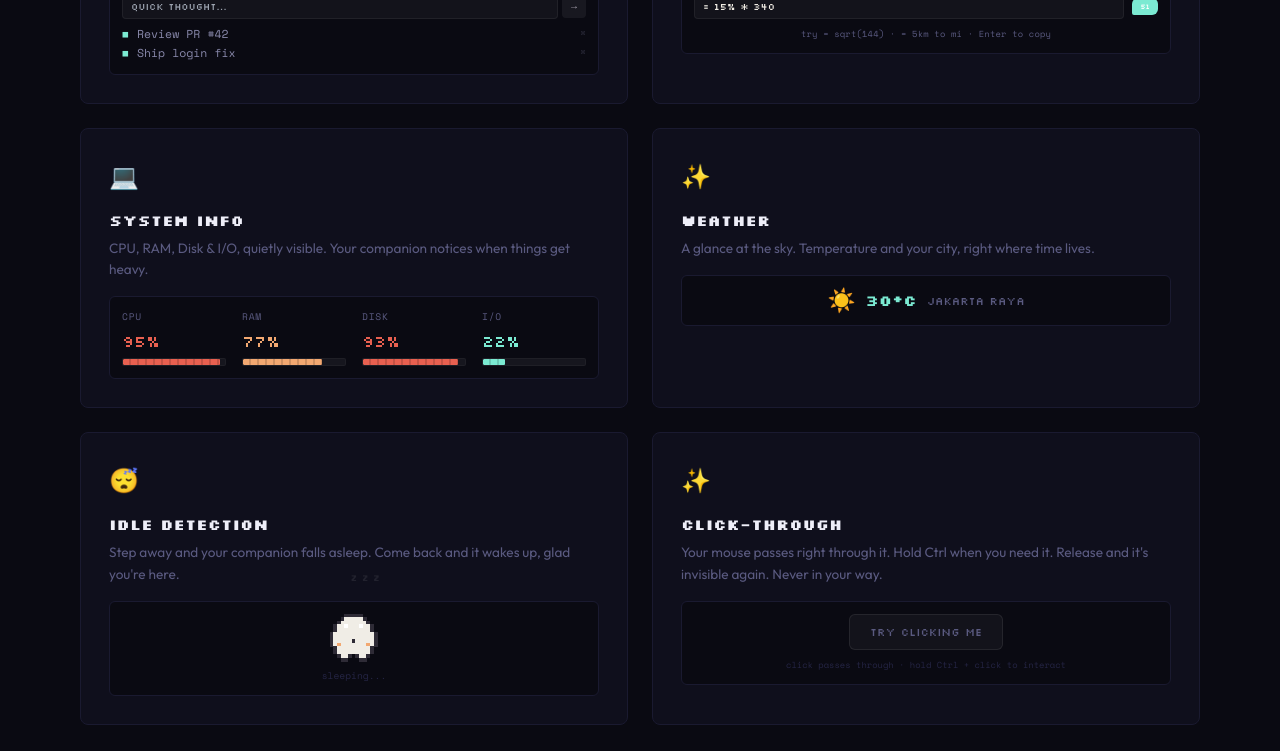
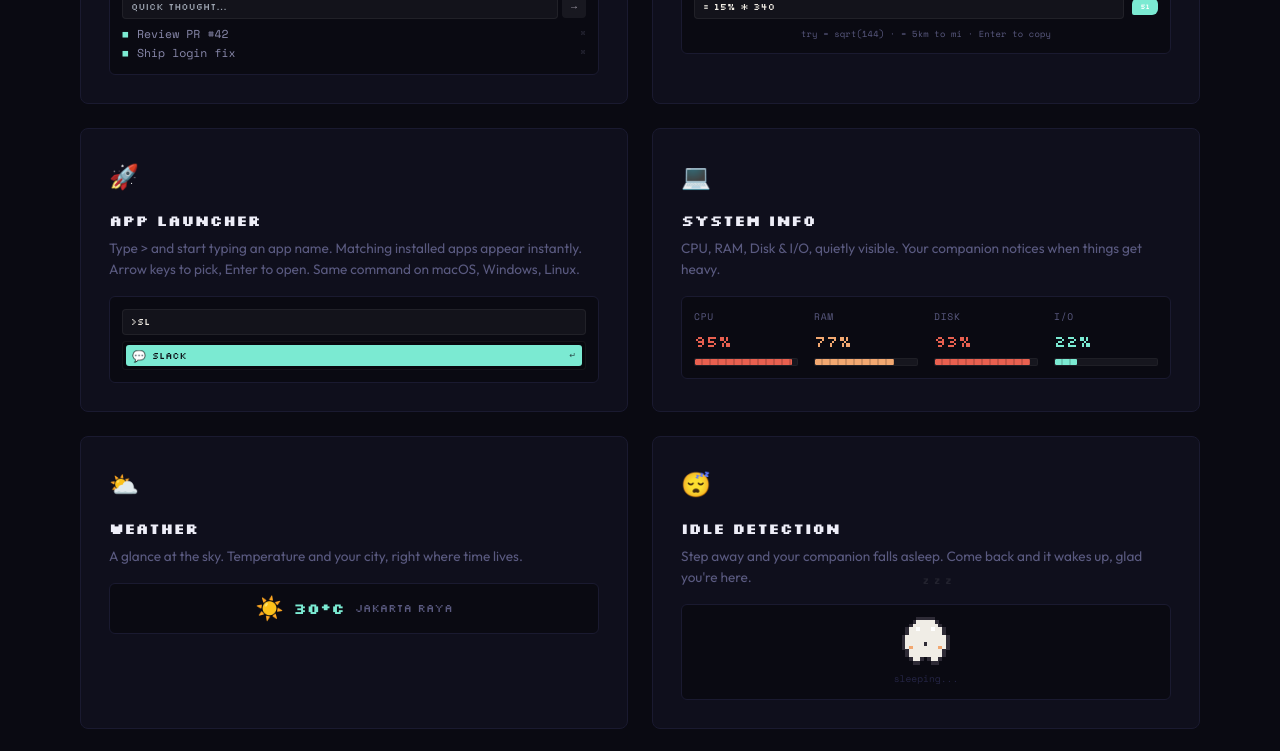
Before and after one commit to ricardoalexanderh/ricardoalexander-dev, a React (Vite) app: page /products/now in a window 1280 px wide. Shown: the part 3300-4051 px from the top of the page. Built offline with nearby package versions, Linux system fonts and the light colour scheme; no server answers.

Commit message:
Add app launcher feature

```diff
--- a/src/now-landing-frontend.tsx
+++ b/src/now-landing-frontend.tsx
@@ -302,6 +302,34 @@ function evaluateCalc(raw: string): string {
   }
 }
 
+const LAUNCHER_APPS: { name: string; icon: string }[] = [
+  { name: 'Slack', icon: '\u{1F4AC}' },
+  { name: 'Spotify', icon: '\u{1F3B5}' },
+  { name: 'Chrome', icon: '\u{1F310}' },
+  { name: 'VS Code', icon: '\u{1F4BB}' },
+  { name: 'Discord', icon: '\u{1F3AE}' },
+  { name: 'Figma', icon: '\u{1F3A8}' },
+  { name: 'Terminal', icon: '\u{2328}\uFE0F' },
+  { name: 'Notion', icon: '\u{1F4D3}' },
+  { name: 'Safari', icon: '\u{1F9ED}' },
+  { name: 'Mail', icon: '\u2709\uFE0F' },
+]
+
+function filterLauncherApps(raw: string): { name: string; icon: string }[] {
+  const trimmed = raw.trim()
+  if (!trimmed.startsWith('>')) return []
+  const q = trimmed.slice(1).trim().toLowerCase()
+  if (!q) return LAUNCHER_APPS.slice(0, 5)
+  const starts: typeof LAUNCHER_APPS = []
+  const contains: typeof LAUNCHER_APPS = []
+  for (const app of LAUNCHER_APPS) {
+    const n = app.name.toLowerCase()
+    if (n.startsWith(q)) starts.push(app)
+    else if (n.includes(q)) contains.push(app)
+  }
+  return [...starts, ...contains].slice(0, 5)
+}
+
 const NowLandingFrontend: React.FC = () => {
   const { isIndonesia } = useCountryCode()
   const detectedOS = useDetectedOS()
@@ -340,6 +368,10 @@ const NowLandingFrontend: React.FC = () => {
   const [calcInput, setCalcInput] = useState('= 15% * 340')
   const [calcCopied, setCalcCopied] = useState(false)
   const calcResult = useMemo(() => evaluateCalc(calcInput), [calcInput])
+  const [launcherInput, setLauncherInput] = useState('>sl')
+  const [launcherSel, setLauncherSel] = useState(0)
+  const [launcherOpened, setLauncherOpened] = useState<string | null>(null)
+  const launcherMatches = useMemo(() => filterLauncherApps(launcherInput), [launcherInput])
   const [ambientMuted, setAmbientMuted] = useState(true)
   const [trackerRunning, setTrackerRunning] = useState<Record<string, boolean>>({})
   const [builderTheme, setBuilderTheme] = useState<'dark' | 'light'>('dark')
@@ -362,6 +394,7 @@ const NowLandingFrontend: React.FC = () => {
     { icon: '', title: 'Pomodoro Timer', desc: 'When you want to focus. 25 minutes on, 5 off. Your companion reacts to each phase.', type: 'pomodoro' },
     { icon: '', title: 'Quick Notes', desc: 'A thought passes — jot it down. No app switching, no friction. Just a quick note, right there.', type: 'notes' },
     { icon: '', title: 'Calculator', desc: 'Type = in the note bar — the answer appears live in your companion\u2019s speech bubble. Math, functions, unit conversions. Press Enter to copy.', type: 'calculator' },
+    { icon: '', title: 'App Launcher', desc: 'Type > and start typing an app name. Matching installed apps appear instantly. Arrow keys to pick, Enter to open. Same command on macOS, Windows, Linux.', type: 'launcher' },
     { icon: '', title: 'System Info', desc: 'CPU, RAM, Disk & I/O, quietly visible. Your companion notices when things get heavy.', type: 'sysinfo' },
     { icon: '', title: 'Weather', desc: 'A glance at the sky. Temperature and your city, right where time lives.', type: 'weather' },
     { icon: '', title: 'Idle Detection', desc: 'Step away and your companion falls asleep. Come back and it wakes up, glad you\'re here.', type: 'idle' },
@@ -394,6 +427,7 @@ const NowLandingFrontend: React.FC = () => {
     'Progress bars & custom trackers',
     'Quick notes inside the widget',
     'Built-in calculator (math, functions, unit conversions)',
+    'App launcher',
     'Ambient sound player',
     'System info monitor (CPU, RAM, Disk & I/O)',
     'Weather display (°C/°F, city)',
@@ -576,8 +610,11 @@ const NowLandingFrontend: React.FC = () => {
     trackers: '\u2705',
     notes: '\u{1F4DD}',
     calculator: '\u{1F9EE}',
+    launcher: '\u{1F680}',
     sysinfo: '\u{1F4BB}',
+    weather: '\u26C5',
     idle: '\u{1F634}',
+    clickthrough: '\u{1F5B1}\uFE0F',
   }
 
   const stepIcons = ['\u{1F4E6}', '\u{1F3AE}', '\u{1F3A8}']
@@ -2479,6 +2516,62 @@ const NowLandingFrontend: React.FC = () => {
                       </div>
                     </div>
                   )}
+                  {f.type === 'launcher' && (
+                    <div style={{ display: 'flex', flexDirection: 'column', gap: '6px', width: '100%' }}>
+                      <input
+                        type="text"
+                        value={launcherInput}
+                        onChange={(e) => { setLauncherInput(e.target.value); setLauncherSel(0); setLauncherOpened(null) }}
+                        onKeyDown={(e) => {
+                          if (launcherMatches.length === 0) return
+                          if (e.key === 'ArrowDown') { e.preventDefault(); setLauncherSel((s) => (s + 1) % launcherMatches.length) }
+                          else if (e.key === 'ArrowUp') { e.preventDefault(); setLauncherSel((s) => (s - 1 + launcherMatches.length) % launcherMatches.length) }
+                          else if (e.key === 'Enter') {
+                            e.preventDefault()
+                            const pick = launcherMatches[Math.min(launcherSel, launcherMatches.length - 1)]
+                            setLauncherOpened(pick.name)
+                          }
+                        }}
+                        placeholder=">slack"
+                        maxLength={40}
+                        style={{ width: '100%', background: 'rgba(255,255,255,0.04)', border: '1px solid rgba(255,255,255,0.06)', borderRadius: '4px', padding: '4px 8px', fontFamily: "'Silkscreen', cursive", fontSize: '0.6rem', color: '#F0ECE4', outline: 'none' }}
+                      />
+                      {launcherOpened ? (
+                        <div className="now-demo-idle-bubble" style={{ background: characters[activeCharacter].color, alignSelf: 'flex-start' }}>
+                          opening {launcherOpened}{'\u2026'}
+                        </div>
+                      ) : (
+                        <div style={{ display: 'flex', flexDirection: 'column', gap: '2px', background: 'rgba(0,0,0,0.25)', border: '1px solid rgba(255,255,255,0.05)', borderRadius: '4px', padding: '3px', maxHeight: '110px', overflow: 'hidden' }}>
+                          {launcherMatches.length === 0 ? (
+                            <div style={{ fontFamily: "'Space Mono', monospace", fontSize: '0.55rem', color: 'var(--muted)', padding: '6px 8px', textAlign: 'center' }}>no matches</div>
+                          ) : (
+                            launcherMatches.map((app, j) => {
+                              const active = j === launcherSel
+                              return (
+                                <div
+                                  key={app.name}
+                                  onMouseEnter={() => setLauncherSel(j)}
+                                  onClick={() => setLauncherOpened(app.name)}
+                                  style={{
+                                    display: 'flex', alignItems: 'center', gap: '6px',
+                                    padding: '3px 6px', borderRadius: '3px', cursor: 'pointer',
+                                    fontFamily: "'Silkscreen', cursive", fontSize: '0.6rem',
+                                    background: active ? characters[activeCharacter].color : 'transparent',
+                                    color: active ? '#0a0a12' : '#F0ECE4',
+                                    transition: 'background 0.15s ease, color 0.15s ease',
+                                  }}
+                                >
+                                  <span style={{ fontSize: '0.7rem', lineHeight: 1 }}>{app.icon}</span>
+                                  <span style={{ flex: 1 }}>{app.name}</span>
+                                  {active && <span style={{ fontSize: '0.5rem', opacity: 0.7 }}>{'\u21B5'}</span>}
+                                </div>
+                              )
+                            })
+                          )}
+                        </div>
+                      )}
+                    </div>
+                  )}
                   {f.type === 'sysinfo' && (
                     <div className="now-demo-sysinfo">
                       {[
```
